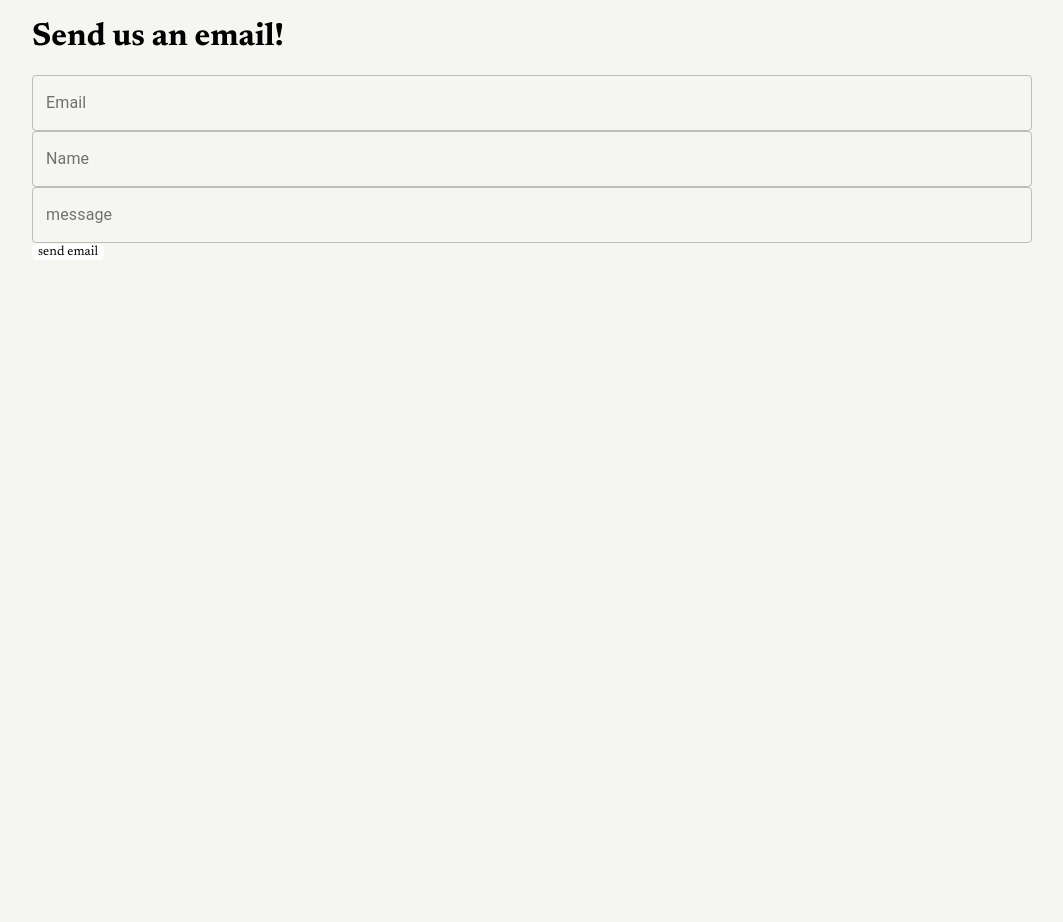
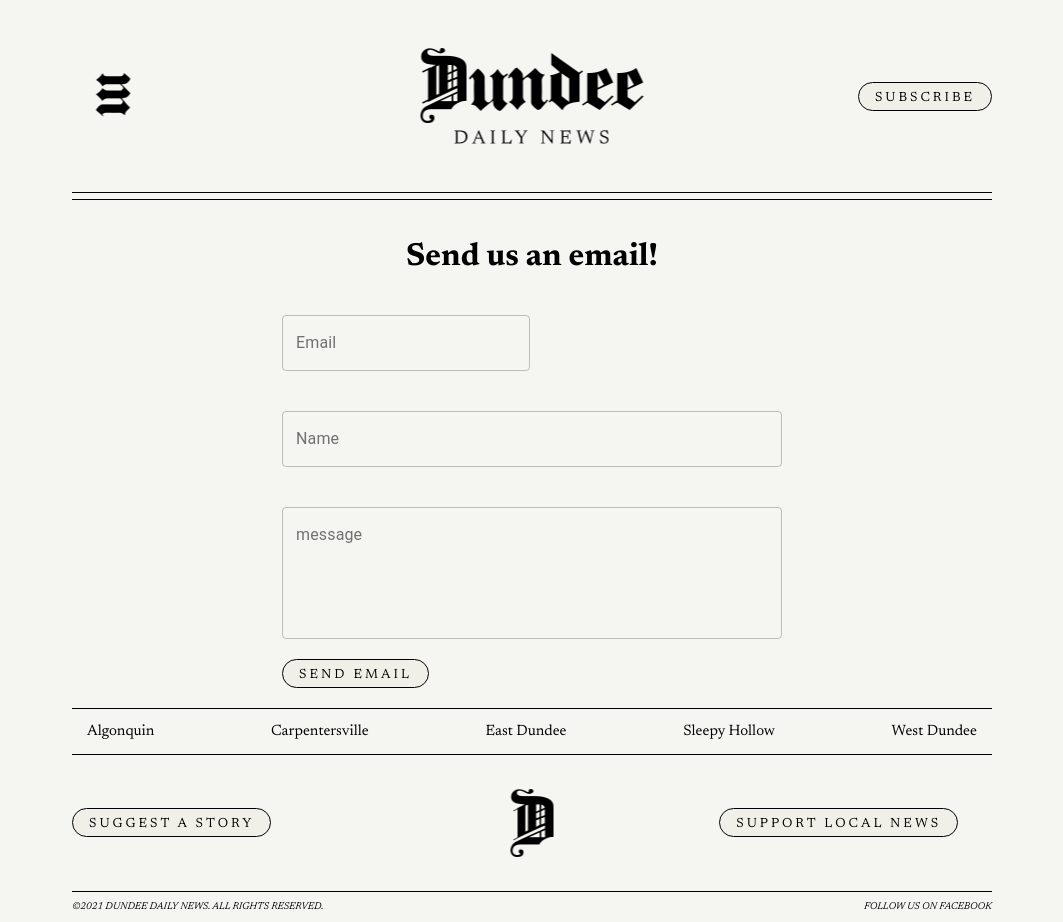
Before and after one commit to annaliarosed/Dundee-daily-news, a React (Create React App) app in the folder client/: page /contact in a window 1280 px wide. Shown: the whole page, without its empty margins (108-1171 px from the left). Before the commit the page ends 800 px from the top, so only its background shows below. Built offline with nearby package versions, Linux system fonts and the light colour scheme.

Commit message:
style contact page

```diff
--- a/client/public/index.html
+++ b/client/public/index.html
@@ -2,7 +2,8 @@
 <html lang="en">
   <head>
     <meta charset="utf-8" />
-    <link rel="icon" href="%PUBLIC_URL%/favicon.ico" />
+    <!-- <link rel="icon" href="%PUBLIC_URL%/favicon.ico" /> -->
+    <link rel="shortcut icon" href="./ddn-favicon.png" />
     <link rel="preconnect" href="https://fonts.gstatic.com" />
     <link
       href="https://fonts.googleapis.com/css2?family=Baloo+2&display=swap"
--- a/client/src/Public/ContactPage/ContactPage.module.scss
+++ b/client/src/Public/ContactPage/ContactPage.module.scss
@@ -4,6 +4,14 @@
   outline: none;
 }
 
+.fomWrapper {
+  margin: 20px auto;
+}
+
+.form {
+}
+
 .field {
   margin: 20px 0;
+  width: 500px;
 }
--- a/client/src/Public/ContactPage/ContactPage.tsx
+++ b/client/src/Public/ContactPage/ContactPage.tsx
@@ -6,6 +6,9 @@ import { useSendEmailMutation } from "../../generated/graphql";
 import styles from "./ContactPage.module.scss";
 
 import Modal from "../../Components/Modal";
+import Header from "../HomePage/Header";
+import HomePageFooter from "../HomePage/HomePageFooter";
+import Button from "../../Components/Button/Button";
 //TODO FINISH
 interface ContactPageFormValues {
   email: string;
@@ -17,15 +20,8 @@ interface ContactPageFormValues {
 const defaultValues = {
   email: "",
   name: "",
-
   message: "",
 };
-
-//email: String!
-// name: String!
-
-// message: String!
-// }
 
 const ContactPage = () => {
   const [sendEmail] = useSendEmailMutation();
@@ -67,21 +63,23 @@ const ContactPage = () => {
 
   return (
     <div className={styles.wrapper}>
+      <Header />
+
+      <Stack direction="vertical" align="center" className={styles.fomWrapper}>
         <h1>Send us an email!</h1>
-      <form onSubmit={handleSubmit(handleSendEmail)}>
+        <form onSubmit={handleSubmit(handleSendEmail)} className={styles.form}>
           <Stack direction="vertical">
+            <div className={styles.field}>
               <Controller
                 render={({ field }) => (
-              <TextField
-                {...field}
-                variant="outlined"
-                label="Email"
-                className={styles.field}
-              />
+                  <TextField {...field} variant="outlined" label="Email" />
                 )}
                 name="email"
                 control={control}
               />
+            </div>
+
+            <div className={styles.field}>
               <Controller
                 render={({ field }) => (
                   <TextField
@@ -94,11 +92,15 @@ const ContactPage = () => {
                 name="name"
                 control={control}
               />
+            </div>
 
+            <div className={styles.field}>
               <Controller
                 render={({ field }) => (
                   <TextField
                     {...field}
+                    multiline
+                    rows={5}
                     variant="outlined"
                     label="message"
                     className={styles.field}
@@ -107,10 +109,12 @@ const ContactPage = () => {
                 name="message"
                 control={control}
               />
+            </div>
           </Stack>
 
-        <button type="submit">send email</button>
+          <Button type="submit">send email</Button>
         </form>
+      </Stack>
 
       {
         <Modal
@@ -120,6 +124,8 @@ const ContactPage = () => {
           onClose={() => setEmailSent(false)}
         />
       }
+
+      <HomePageFooter />
     </div>
   );
 };
```
Also changed, not shown: client/public/ddn-favicon.png (renamed from client/src/Public/PNGs/ddn-favicon copy.png). Lines whose indentation alone changed are shown as unchanged.
